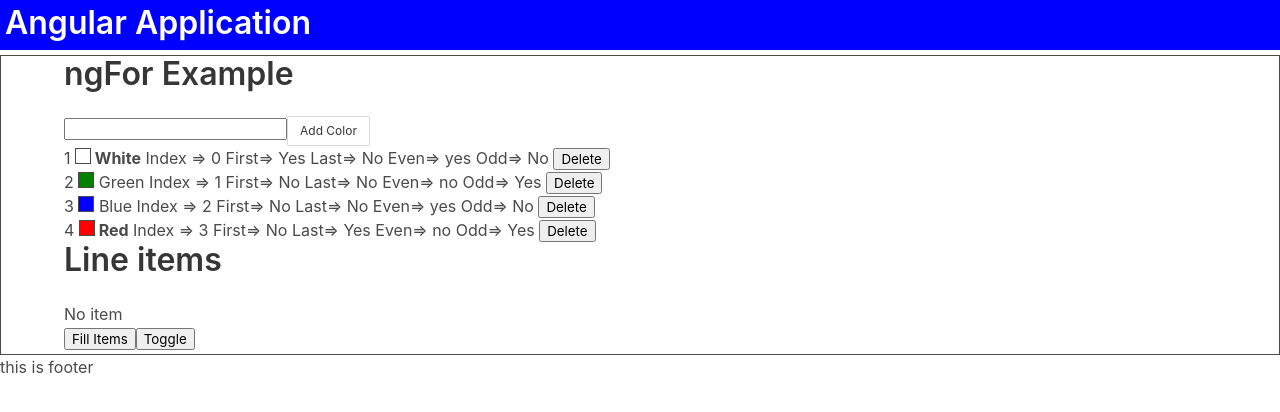
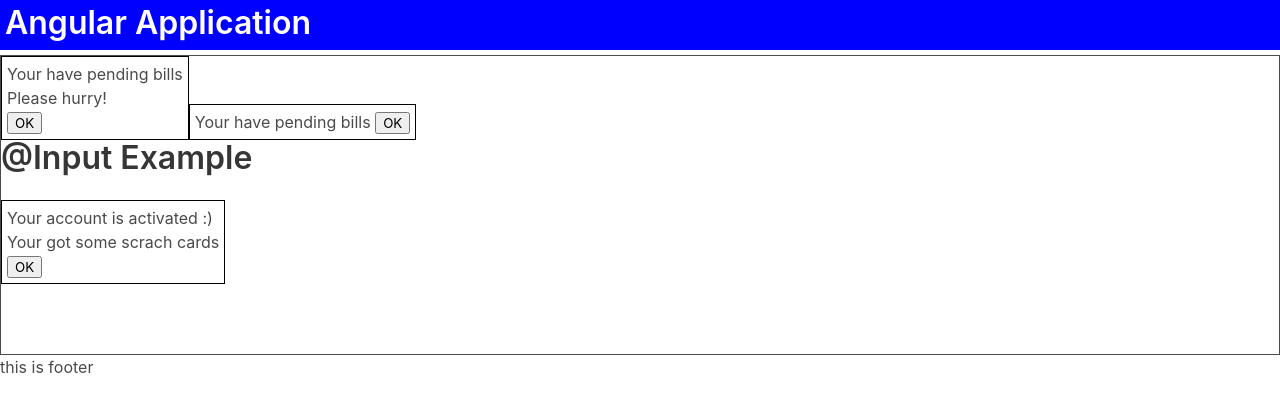
Before and after one commit to indreshpratap/nglearn11, an Angular app: page / in a window 1280 px wide. Shown: the top 412 px of the page. Built offline with nearby package versions, Linux system fonts and the light colour scheme.

Commit message:
todo + @Input & @Output

```diff
--- a/src/app/app.component.html
+++ b/src/app/app.component.html
@@ -12,6 +12,11 @@
 
   <!-- <app-conditional></app-conditional> -->
 
-  <app-ngfor></app-ngfor>
+  <!-- <app-ngfor></app-ngfor> -->
+
+  <!-- <app-todo></app-todo> -->
+  <app-message [message]="status" description="Please hurry!" (onOk)="taketoPaymentPage($event)"></app-message>
+  <app-message message="{{status}}"></app-message>
+  <app-input></app-input>
 </div>
 <app-footer></app-footer>
--- a/src/app/app.component.ts
+++ b/src/app/app.component.ts
@@ -6,6 +6,16 @@ import { Component } from '@angular/core';
   styleUrls: ['./app.component.scss']
 })
 export class AppComponent {
+status="Please wait...."
 
+  constructor() {
+    setTimeout(()=>{
+      this.status='Your have pending bills';
+    },5000);
+  }
+
+  taketoPaymentPage(data) {
+    console.log('Will take to payment page...', data);
+  }
 
 }
--- /dev/null
+++ b/src/app/examples/components/message.component.html
@@ -0,0 +1,9 @@
+<div class="ui-message">
+    {{message}}
+
+    <p *ngIf="description">
+        {{description}}
+    </p>
+
+    <button (click)="onOk.emit(message)">OK</button>
+</div>
--- /dev/null
+++ b/src/app/examples/components/message.component.scss
@@ -0,0 +1,5 @@
+.ui-message {
+    border:1px solid black;
+    padding:5px;
+    display: inline-block;
+}
--- /dev/null
+++ b/src/app/examples/input.component.html
@@ -0,0 +1,7 @@
+<h3 class="title is-3">@Input Example</h3>
+
+<app-message *ngIf="show" message="Your account is activated :)"
+description="Your got some scrach cards"
+
+(onOk)="closeIt()"
+></app-message>
--- /dev/null
+++ b/src/app/examples/input.component.ts
@@ -0,0 +1,15 @@
+import { Component, OnInit } from '@angular/core';
+
+@Component({
+    selector: 'app-input',
+    templateUrl: './input.component.html'
+})
+export class InputComponent {
+
+    show = true;
+    closeIt() {
+        console.log("Request received for closing");
+        this.show = false;
+    }
+
+}
--- /dev/null
+++ b/src/app/examples/todo.component.html
@@ -0,0 +1,61 @@
+<div class="container">
+
+    <h3 class="title is-3">TODO </h3>
+    <input class="input" style="width: 300px;margin-right: 10px;" type="text" #todoinput>
+    <!-- <button class="button is-success" (click)="addSimple(todoinput)">Add To Simple</button> -->
+    <button class="button is-success" (click)="addTodoObject(todoinput)">Add To Object</button>
+    <!--
+    <h4 class="title is-4">Pending Todos</h4>
+    <table class="table is-bordered">
+        <tbody>
+            <tr *ngFor="let todo of simpleTodo;let indx=index">
+                <td>{{indx+1}}</td>
+                <td>{{todo}}</td>
+                <td> <button (click)="markDoneSimple(indx)" class="button is-success is-small">Done</button></td>
+            </tr>
+        </tbody>
+
+    </table>
+
+    <h4 class="title is-4">Completed Todos</h4>
+    <table class="table is-bordered">
+        <tbody>
+            <tr *ngFor="let todo of simpleDeletedTodo;let indx=index">
+                <td>{{indx+1}}</td>
+                <td>{{todo}}</td>
+                <td>
+                    <button (click)="addBackToTodo(indx)" class="button is-warning is-small">Mark Pending</button>
+                    <button (click)="permanentlyRemove(indx)" class="button is-danger is-small">Delete</button>
+                </td>
+            </tr>
+        </tbody>
+
+    </table> -->
+    <div></div>
+
+    <button class="button is-warning is-small" (click)="markDoneSelected()">Mark Done Selected</button>
+    <button class="button is-danger is-small" (click)="deleteSelected()">Delete Selected</button>
+    <table class="table is-bordered">
+        <thead>
+            <tr>
+                <td><input type="checkbox" #chkAll (click)="toogleSelection(chkAll)"></td>
+                <td>No.</td>
+                <td>Label</td>
+                <td>#</td>
+            </tr>
+        </thead>
+        <tbody>
+
+            <tr *ngFor="let todo of objectTodo;let indx=index" [class.done]="todo.done">
+                <td><input type="checkbox" (click)="toogle(todo)" [checked]="todo.checked"></td>
+                <td class="txt">{{indx+1}}</td>
+                <td class="txt">{{todo.label}}</td>
+                <td>
+                    <button *ngIf="!todo.done" class="button is-warning is-small" (click)="todo.done=true">Mark Done</button>
+                    <button class="button is-danger is-small" (click)="remove(indx)">Delete</button>
+                </td>
+            </tr>
+        </tbody>
+
+    </table>
+</div>
--- /dev/null
+++ b/src/app/examples/todo.component.ts
@@ -0,0 +1,73 @@
+import { Component, OnInit } from '@angular/core';
+
+@Component({
+    selector: 'app-todo',
+    templateUrl: './todo.component.html'
+
+})
+export class TodoComponent implements OnInit {
+
+    simpleTodo = [];
+    simpleDeletedTodo = [];
+
+    objectTodo = [];
+    constructor() { }
+
+    ngOnInit(): void {
+
+    }
+
+    addSimple(input) {
+        this.simpleTodo.push(input.value);
+        input.value = '';
+    }
+
+    markDoneSimple(indx) {
+        this.simpleDeletedTodo.push(this.simpleTodo[indx]);
+        this.simpleTodo.splice(indx, 1);
+    }
+
+    addBackToTodo(indx) {
+        this.simpleTodo.push(this.simpleDeletedTodo[indx]);
+        this.permanentlyRemove(indx);
+    }
+
+    permanentlyRemove(indx) {
+        this.simpleDeletedTodo.splice(indx, 1);
+    }
+
+    addTodoObject(input) {
+        this.objectTodo.push({
+            label: input.value,
+            checked: false,
+            done: false
+        });
+        input.value = '';
+    }
+
+    toogleSelection(chkAll) {
+        let value = chkAll.checked;
+        this.objectTodo.forEach(item => {
+            item.checked = value;
+        })
+    }
+
+    markDoneSelected() {
+        this.objectTodo.forEach(item => {
+            if (item.checked) {
+                item.done = true;
+            }
+        })
+    }
+
+    deleteSelected() {
+        this.objectTodo = this.objectTodo.filter(item => !item.checked);
+    }
+
+    toogle(todo) {
+        todo.checked = !todo.checked
+    }
+    remove(indx) {
+        this.objectTodo.splice(indx, 1);
+    }
+}
--- a/src/styles.scss
+++ b/src/styles.scss
@@ -43,3 +43,8 @@ $containerSubtract: 55px;
         margin: 5px;
     }
 }
+
+
+.done .txt  {
+    text-decoration: line-through;
+}
```
Also changed, not shown: src/app/app.module.ts (+7 -1 lines), src/app/examples/components/message.component.ts (added, +17 -0 lines).
